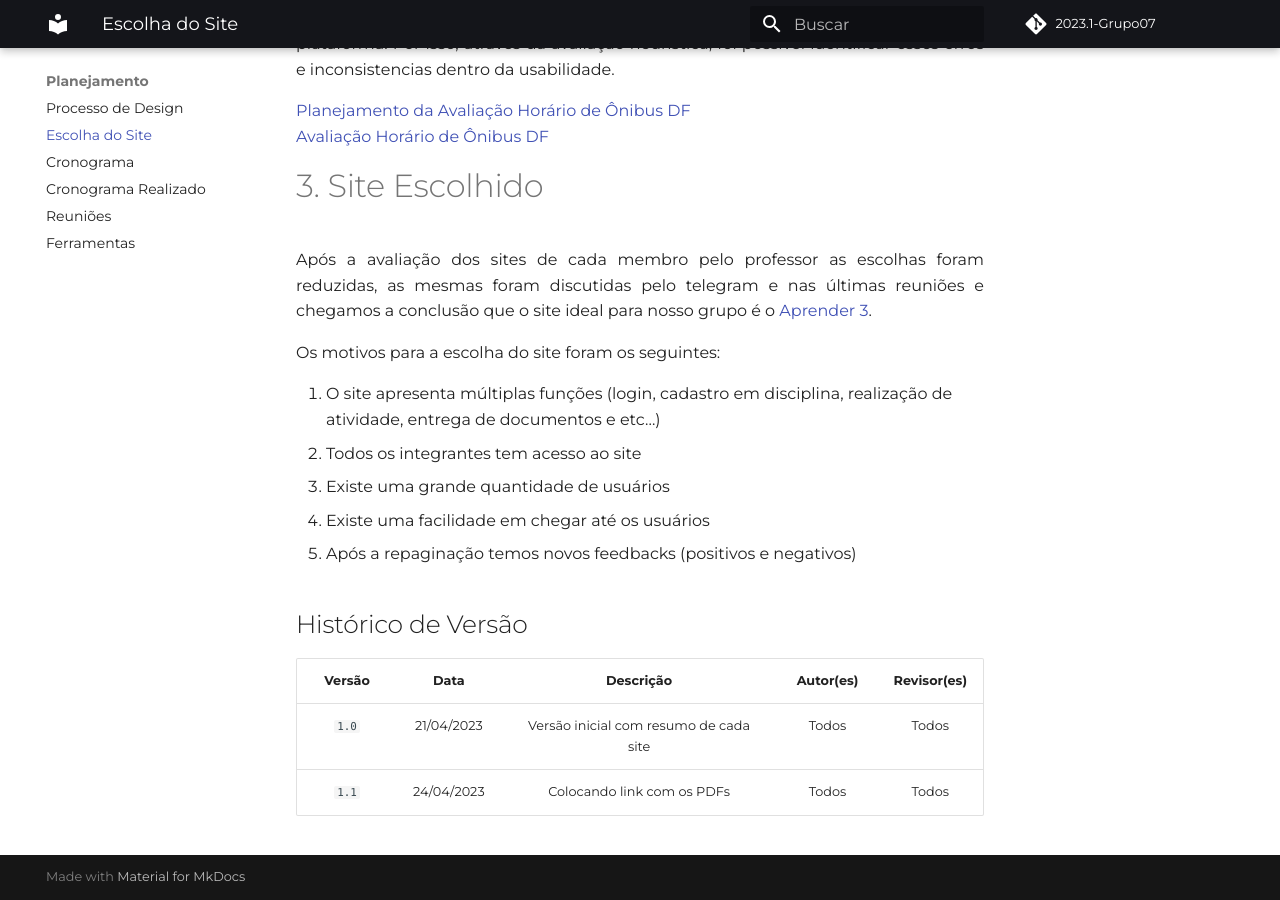
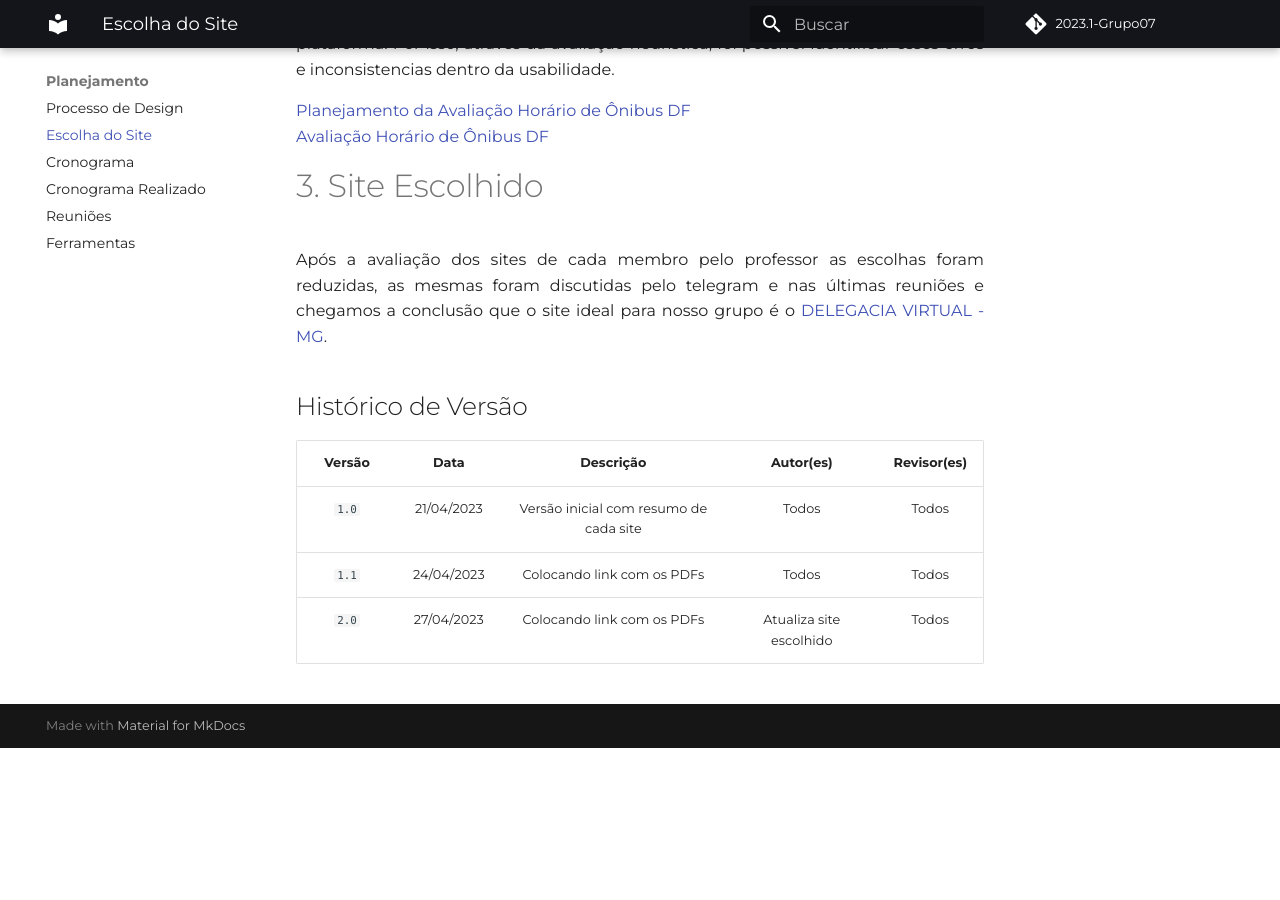
Before and after one commit to Interacao-Humano-Computador/2023.1-Agiel, an MkDocs documentation site: the page built from docs/planejamento/escolha_do_site.md, in a window 1280 px wide and 900 px high, scrolled down 2969 px. Built offline with MkDocs 1.6.1 and Material for MkDocs 9.7.7, drawn with Linux system fonts in a browser that asks for light colours; some web fonts are replaced; comment, search, counter and statistics services are not loaded; after the commit the page ends 3717 px from its top, so only the background shows below that.

Commit message:
docs: atualiza site escolhidos

```diff
--- a/docs/planejamento/escolha_do_site.md
+++ b/docs/planejamento/escolha_do_site.md
@@ -74,14 +74,7 @@
 <a href="https://github.com/Interacao-Humano-Computador/2023.1-Grupo07/blob/main/docs/assets/sites/PlojetoParteIndividualMetodoeAvaliçãoBrunoHenriqueMoreiraCardoso.pdf">Avaliação Horário de Ônibus DF</a>
 
 # 3. Site Escolhido
-<p align="justify">Após a avaliação dos sites de cada membro pelo professor as escolhas foram reduzidas, as mesmas foram discutidas pelo telegram e nas últimas reuniões e chegamos a conclusão que o site ideal para nosso grupo é o <a href="https://aprender3.unb.br/">Aprender 3</a>.</p>
-<p align="justify">Os motivos para a escolha do site foram os seguintes:</p>
-
-1. O site apresenta múltiplas funções (login, cadastro em disciplina, realização de atividade, entrega de documentos e etc...)
-2. Todos os integrantes tem acesso ao site
-3. Existe uma grande quantidade de usuários
-4. Existe uma facilidade em chegar até os usuários
-5. Após a repaginação temos novos feedbacks (positivos e negativos)
+<p align="justify">Após a avaliação dos sites de cada membro pelo professor as escolhas foram reduzidas, as mesmas foram discutidas pelo telegram e nas últimas reuniões e chegamos a conclusão que o site ideal para nosso grupo é o <a href=https://delegaciavirtual.sids.mg.gov.br/>DELEGACIA VIRTUAL - MG</a>.</p>
 
 ## Histórico de Versão
 
@@ -89,3 +82,4 @@
 |:------:|:----------:|:--------------------------------------:|:---------:|:-----------:|
 | `1.0`  | 21/04/2023 | Versão inicial com resumo de cada site |   Todos   |    Todos    |
 | `1.1`  | 24/04/2023 |       Colocando link com os PDFs       |   Todos   |    Todos    |
+| `2.0`  | 27/04/2023 |       Colocando link com os PDFs       |   Atualiza site escolhido   |    Todos    |
```
